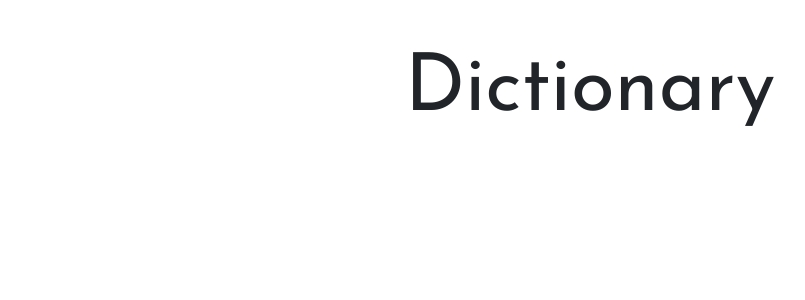
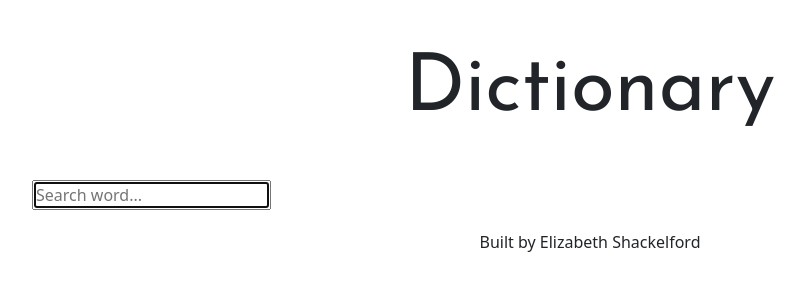
Before and after one commit to E-C-Shackelford/my-react-dictionary-project, a React (Create React App) app: page / in a window 1280 px wide. Shown: the top 300 px of the page, without its empty margins (50-855 px from the left). Built offline with nearby package versions, Linux system fonts and the light colour scheme.

Commit message:
Add Dictionary component to create a search engine, add header and footer and a main element for the Dictionary component, and create Dictionary.css to style the Dictionary component later

```diff
--- a/src/App.css
+++ b/src/App.css
@@ -6,3 +6,7 @@
   margin: 30px 0;
   text-align: center;
 }
+.App-footer {
+  margin: 20px 0;
+  text-align: center;
+}
--- a/src/App.js
+++ b/src/App.js
@@ -1,10 +1,17 @@
 import React from "react";
+import Dictionary from "./Dictionary";
 import "./App.css";
 
 export default function App() {
   return (
     <div className="App">
-      <header className="App-header">Dictionary</header>
+      <div className="container">
+        <header className="App-header">Dictionary</header>
+        <main>
+          <Dictionary />
+        </main>
+        <footer className="App-footer">Built by Elizabeth Shackelford</footer>
+      </div>
     </div>
   );
 }
--- /dev/null
+++ b/src/Dictionary.js
@@ -0,0 +1,28 @@
+import React, { useState } from "react";
+import "./Dictionary.css";
+
+export default function Dictionary() {
+  let [keyword, setKeyword] = useState("");
+  function search(event) {
+    event.preventDefault();
+    alert("Searching...");
+  }
+  function handleKeywordChange(event) {
+    console.log(event);
+  }
+
+  return (
+    <div className="Dictionary">
+      <form onSubmit={search}>
+        <input
+          type="search"
+          placeholder="Search word..."
+          autoFocus="on"
+          autoComplete="off"
+          onFocus={(event) => (event.target.value = "")}
+          onChange={handleKeywordChange}
+        />
+      </form>
+    </div>
+  );
+}
```
Also changed, not shown: src/Dictionary.css (added).
